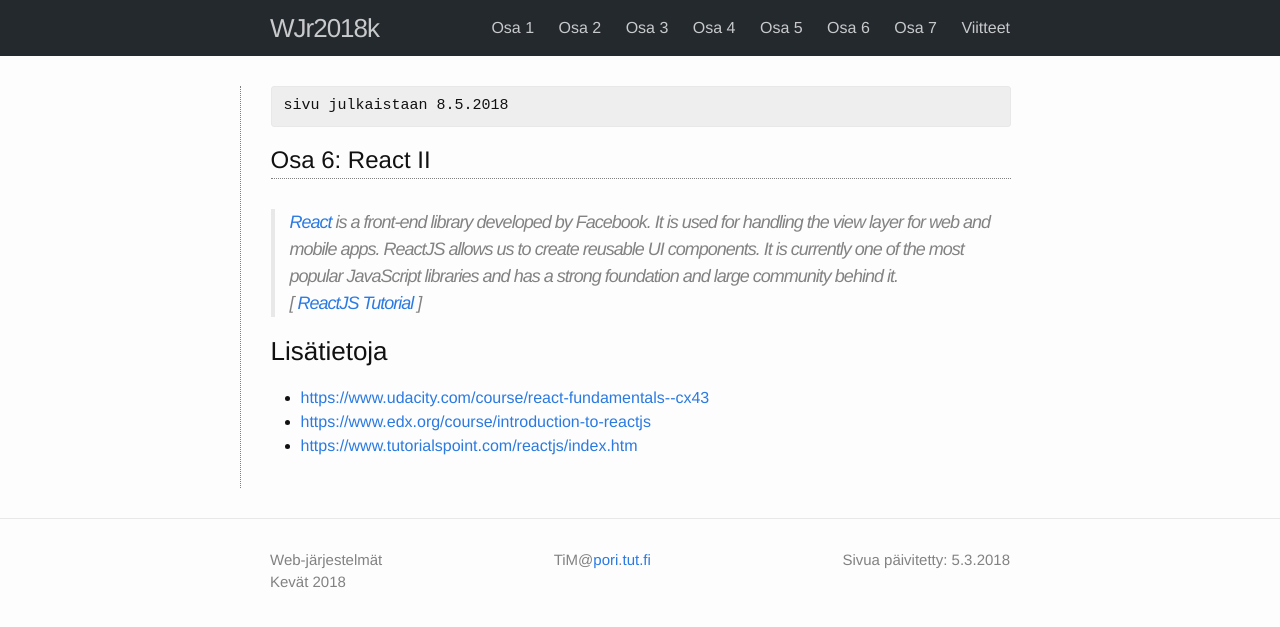
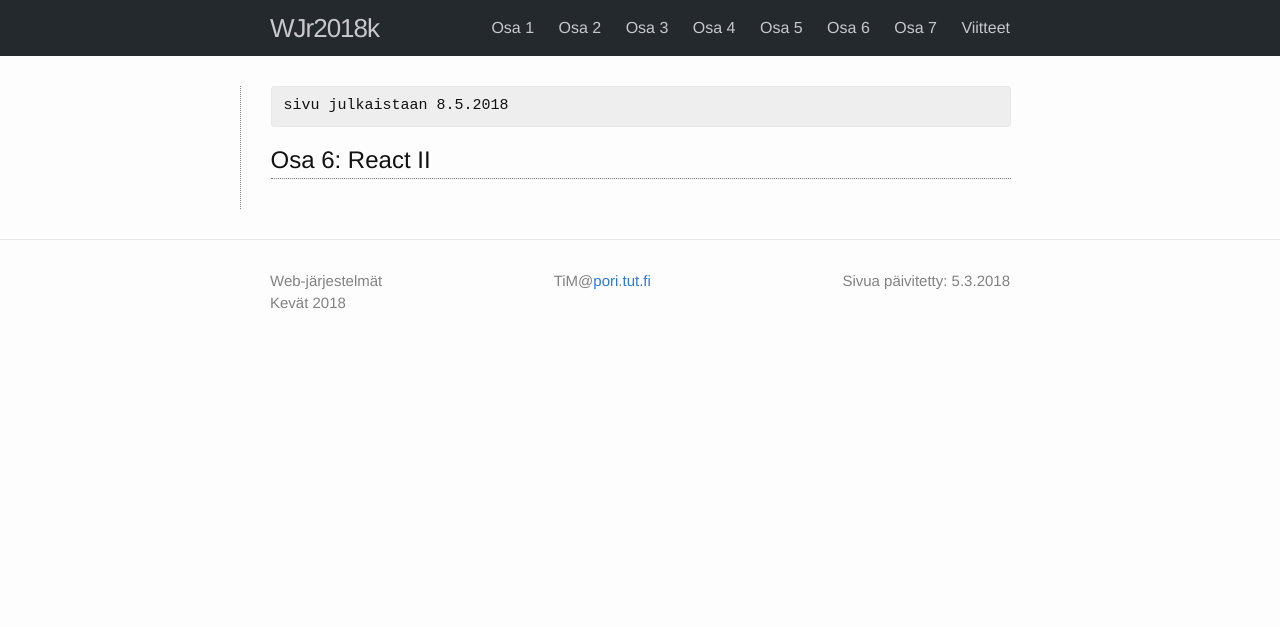
Before and after one commit to timedu/wjr2018k, a Jekyll site: the page built from docs/_osa6/index.md, in a window 1280 px wide. Shown: the top 627 px of the page. Built offline with Jekyll 4.4.1, drawn with Linux system fonts in a browser that asks for light colours.

Commit message:
tiny fixes

```diff
--- a/docs/_osa6/index.md
+++ b/docs/_osa6/index.md
@@ -4,12 +4,3 @@ permalink: /:collection/index.html
 kesken: 1
 modified_at: 5.3.2018
 ---
-> [React](https://reactjs.org) is a front-end library developed by Facebook. It is used for handling the view layer for web and mobile apps. ReactJS allows us to create reusable UI components. It is currently one of the most popular JavaScript libraries and has a strong foundation and large community behind it.
-[ [ReactJS Tutorial](https://www.tutorialspoint.com/reactjs/index.htm) ]
-
-
-### Lisätietoja
-
-* <https://www.udacity.com/course/react-fundamentals--cx43>
-* <https://www.edx.org/course/introduction-to-reactjs>
-* <https://www.tutorialspoint.com/reactjs/index.htm>
```
Also changed, not shown: docs/_osa2/index.md (+1 -1 lines), docs/_osa3/index.md (+1 -0 lines), docs/_osa4/index.md (+0 -1 lines), docs/_osa5/index.md (+9 -0 lines).
